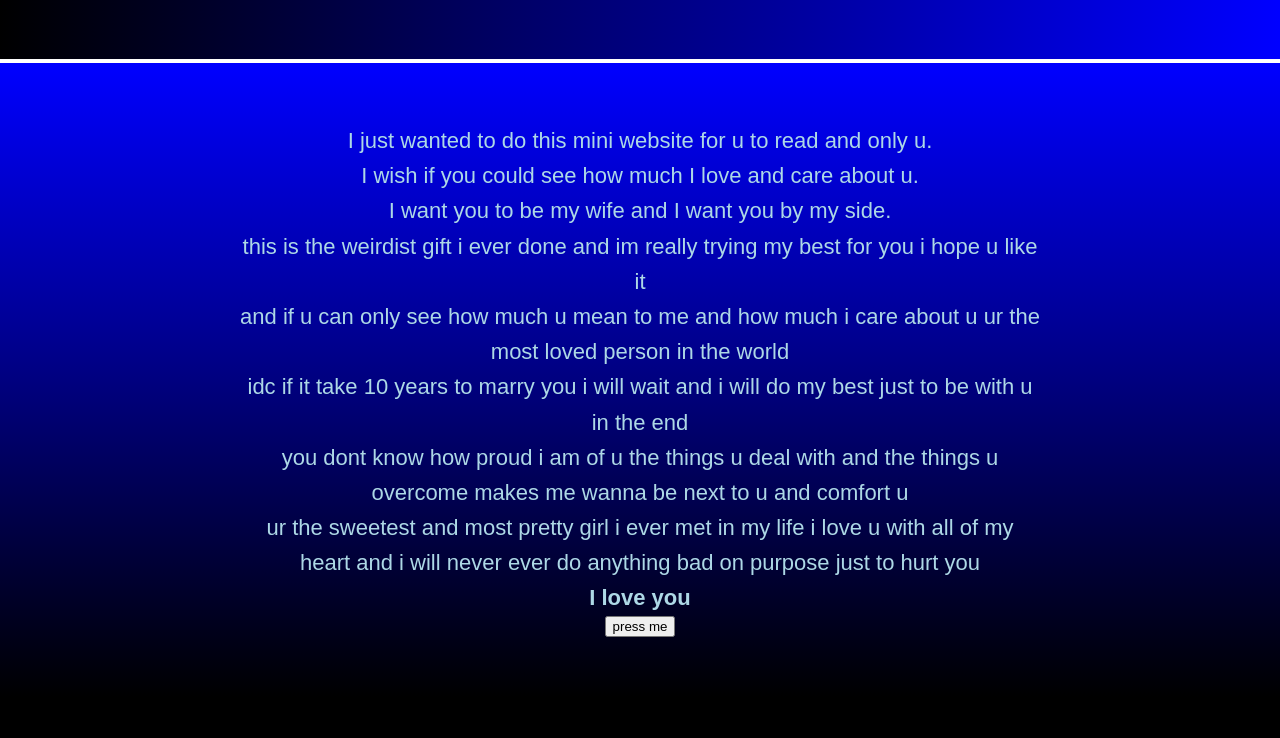
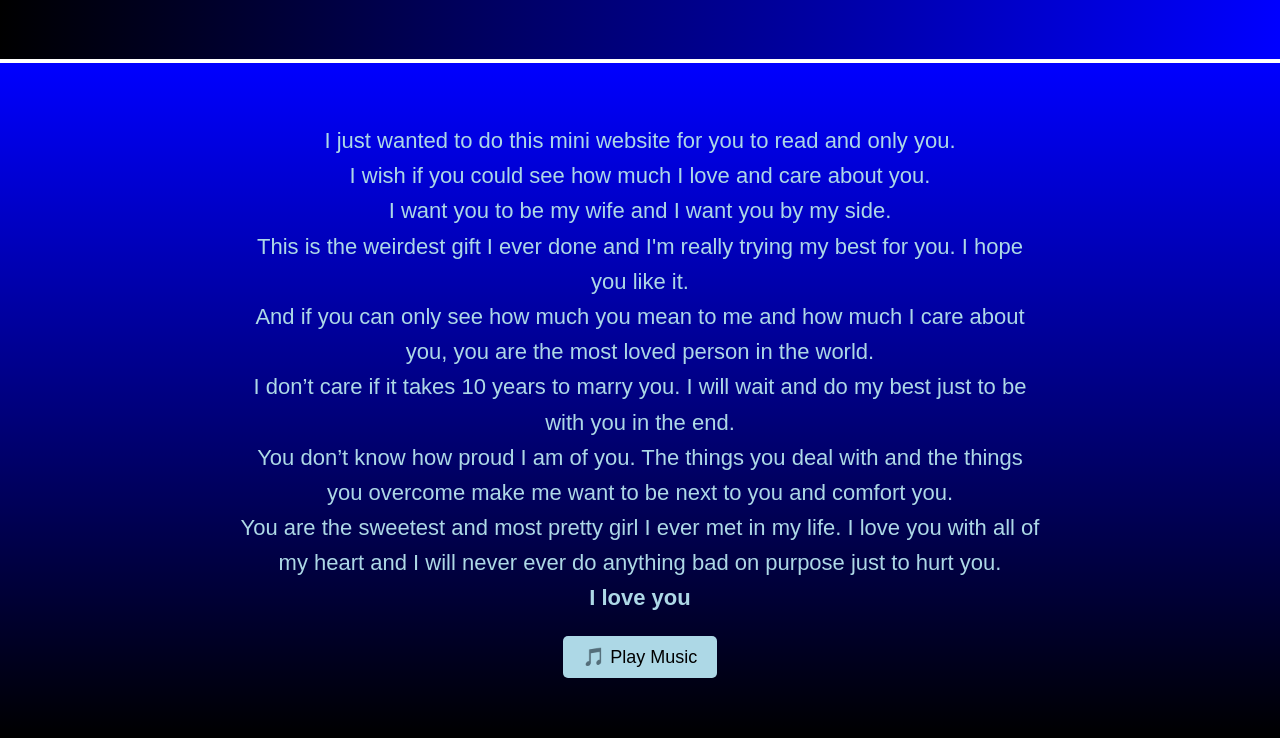
Before and after one commit to GARM159/TOTHEPRETTIIESTGIRLL, a plain HTML site: page index.html in a window 1280 px wide. Shown: the part 170-908 px from the top of the page. Before the commit the page ends 867 px from the top, so only its background shows below. Drawn offline with Linux system fonts and the light colour scheme.

Commit message:
index.html

```diff
--- a/index.html
+++ b/index.html
@@ -15,20 +15,16 @@
       background: linear-gradient(to right, black, blue);
       padding: 80px 20px;
     }
-
-
     .message {
       background: linear-gradient(to bottom, blue, black);
       padding: 60px 20px;
     }
-
     h1 {
       font-size: 60px;
       color: white;
       margin: 0;
       text-shadow: 0 0 15px red;
     }
-
     p {
       font-size: 22px;
       line-height: 1.6;
@@ -36,12 +32,25 @@ padding: 80px 20px;
       margin: auto;
       color: lightblue;
     }
-
     hr {
       border: none;
       height: 4px;
       background-color: white;
       margin: 0;
+    }
+    button {
+      margin-top: 20px;
+      padding: 10px 20px;
+      font-size: 18px;
+      cursor: pointer;
+      border: none;
+      border-radius: 5px;
+      background-color: lightblue;
+      color: black;
+    }
+    button:hover {
+      background-color: #00f;
+      color: white;
     }
   </style>
 </head>
@@ -55,32 +64,36 @@ padding: 80px 20px;
 
   <div class="message">
     <p>
- I just wanted to do this mini website for u to read and only u.<br>
- I wish if you could see how much I love and care about u.<br>
+      I just wanted to do this mini website for you to read and only you.<br>
+      I wish if you could see how much I love and care about you.<br>
       I want you to be my wife and I want you by my side.<br>
-this is the weirdist gift i ever done and im really trying my best for you i hope u like it<br>
-and if u can only see how much u mean to me and how much i care about u ur the most loved person in the world<br>
-idc if it take 10 years to marry you i will wait and i will do my best just to be with u in the end <br>
-you dont know how proud i am of u the things u deal with and the things u overcome makes me wanna be next to u and comfort u <br>
-ur the sweetest and most pretty girl i ever met in my life i love u with all of my heart and i will never ever do anything bad on purpose just to hurt you<br>
+      This is the weirdest gift I ever done and I'm really trying my best for you. I hope you like it.<br>
+      And if you can only see how much you mean to me and how much I care about you, you are the most loved person in the world.<br>
+      I don’t care if it takes 10 years to marry you. I will wait and do my best just to be with you in the end.<br>
+      You don’t know how proud I am of you. The things you deal with and the things you overcome make me want to be next to you and comfort you.<br>
+      You are the sweetest and most pretty girl I ever met in my life. I love you with all of my heart and I will never ever do anything bad on purpose just to hurt you.<br>
       <strong>I love you</strong>
     </p>
-<button id="musicButton">press me</button>
+
+    <!-- Music Button -->
+    <button id="musicButton">🎵 Play Music</button>
     <audio id="bgmusic" loop>
       <source src="song.mp3" type="audio/mpeg">
-your browser does not support the audio element
+      Your browser does not support the audio element.
     </audio>
   </div>
+
   <script>
     const music = document.getElementById('bgmusic');
     const button = document.getElementById('musicButton');
+
     button.addEventListener('click', () => {
       if (music.paused) {
         music.play();
-button.textContent = "Pause music";
+        button.textContent = "⏸ Pause Music";
       } else {
         music.pause();
-button.textContent = "Press me";
+        button.textContent = "🎵 Play Music";
       }
     });
   </script>
```
Lines whose indentation alone changed are shown as unchanged.
